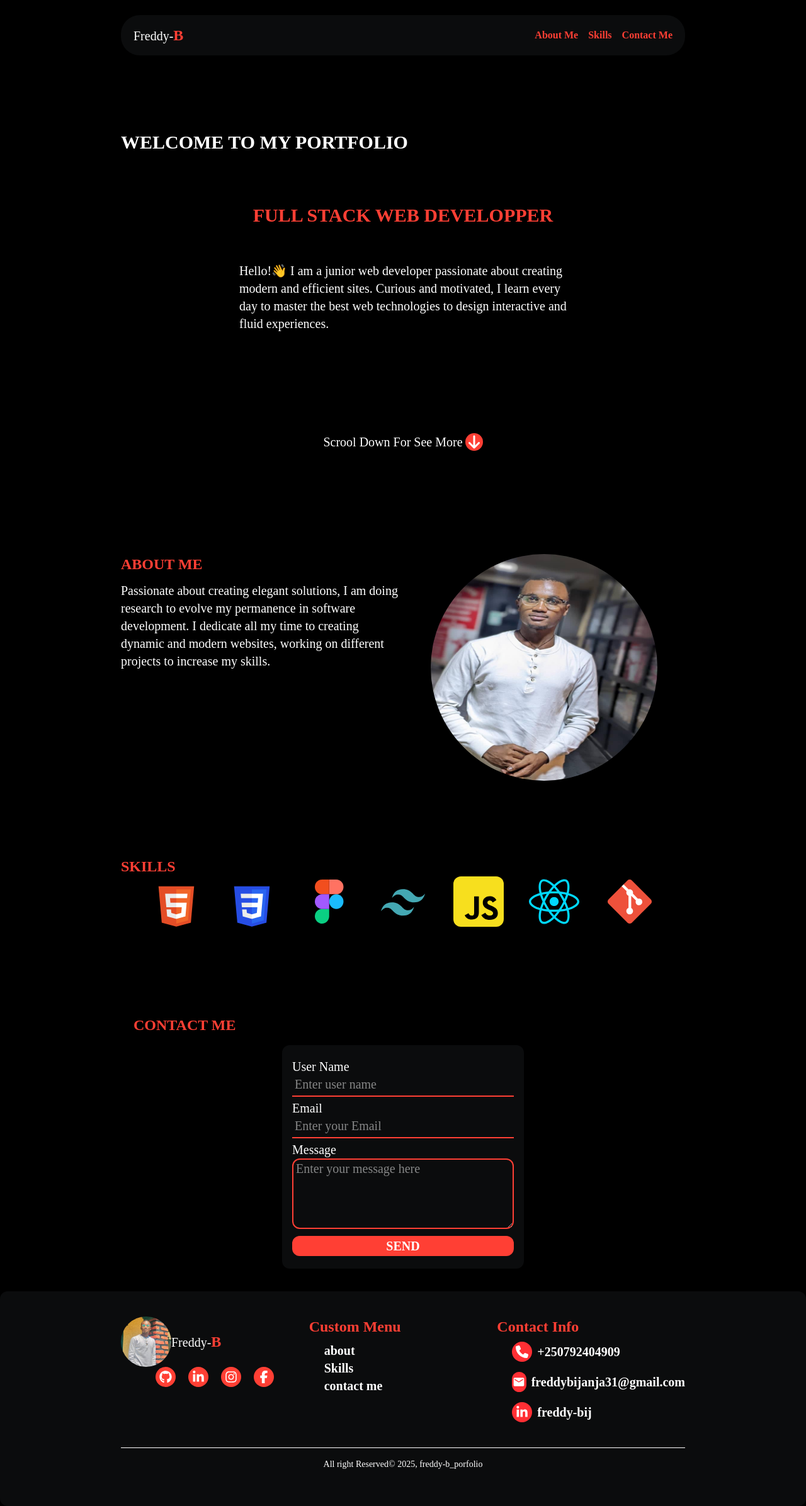
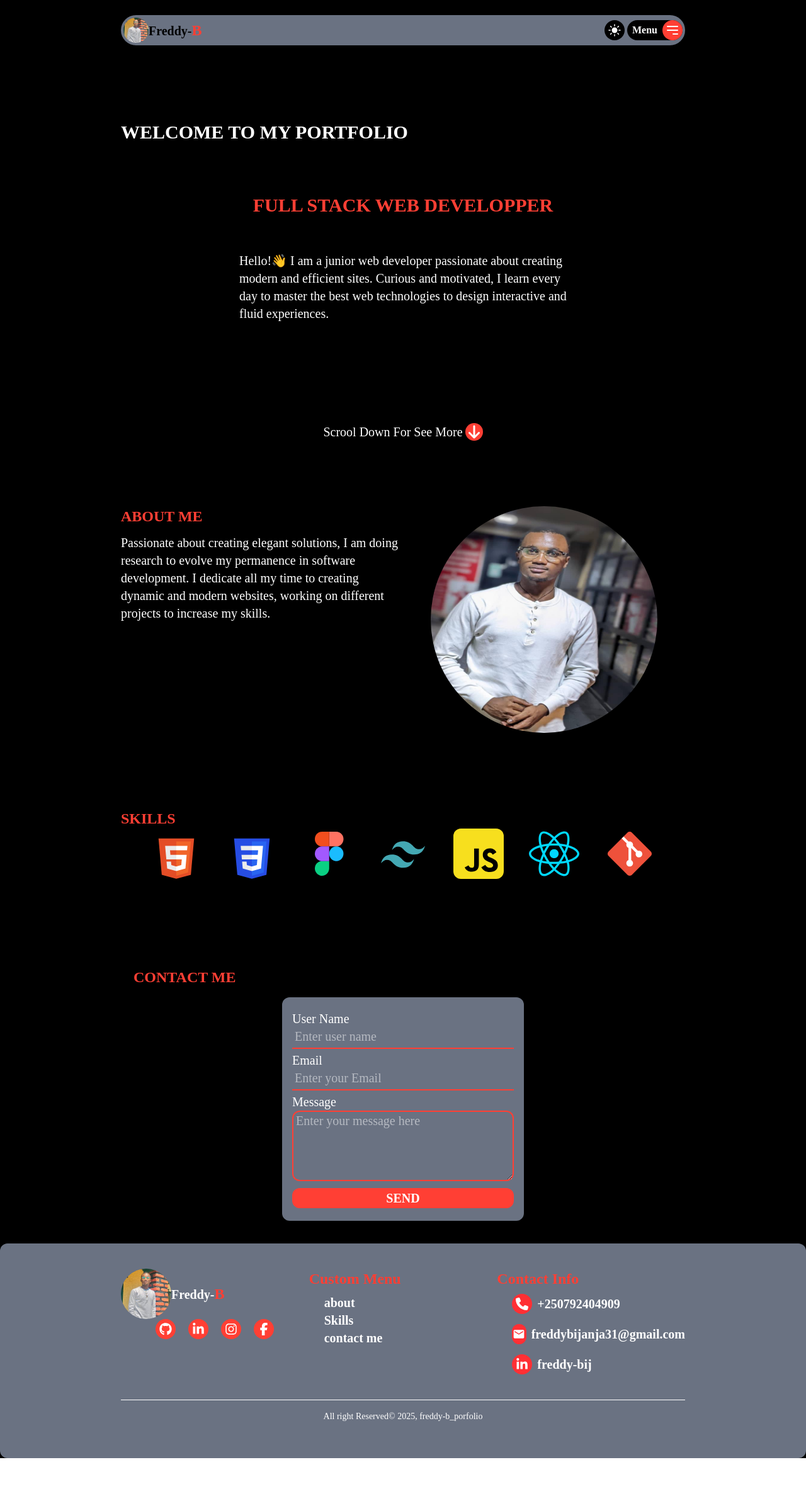
Before and after one commit to Freddy-bij/Personal_Portfolio, a React (Vite) app: page / in a window 1280 px wide. Shown: the whole page at 63% size. After the commit the page ends 2316 px from the top, so only its background shows below. Built offline with nearby package versions, Linux system fonts and the light colour scheme.

Commit message:
chore: add theme to navbar

```diff
--- a/src/App.jsx
+++ b/src/App.jsx
@@ -1,18 +1,27 @@
-import React from 'react'
+import React, { useState } from 'react'
 import { BrowserRouter, Route, Routes } from 'react-router'
 import Home from './pages/Home'
+import { filsContent } from './contents/apiContent'
 
 const App = () => {
+  const [isChange, setIsChange] = useState(true)
+  const [isClicked, setIsClicked] = useState(true)
   return (
-     <div className='bg-black text-white'>
+    <>
+      <filsContent.Provider value={{ isChange, setIsChange, isClicked, setIsClicked }}>
+        <div className={isChange ? "bg-black text-white" : "bg-white text-black"}>
 
-     <BrowserRouter>
-     <Routes>
-      <Route path='/' element={<Home/>}/>
-     </Routes>
+          <BrowserRouter>
+            <Routes>
+              <Route path='/' element={<Home />} />
+            </Routes>
 
-     </BrowserRouter>
-     </div>
+          </BrowserRouter>
+        </div>
+      </filsContent.Provider>
+
+    </>
+
   )
 }
 
--- a/src/Components/Footer.jsx
+++ b/src/Components/Footer.jsx
@@ -5,7 +5,7 @@ import { MdEmail } from "react-icons/md"
 
 const Footer = () => {
   return (
-    <div className=" bg-gray-500/10  rounded-xl font-[sofia] py-10 text-xl">
+    <div className=" bg-gray-500  rounded-xl font-[sofia] py-10 text-xl ">
 
       <div className="w-[70%] mx-auto grid grid-cols-3 border-b-1  pb-10 ">
         <div>
@@ -13,7 +13,7 @@ const Footer = () => {
             <div className="w-20 h-20  ">
               <img src={image} alt="" className="h-full w-full rounded-full " />
             </div>
-            <h1 className=" text-xl">Freddy-<span className="text-2xl font-bold text-[#ff3f34]">B</span></h1>
+            <h1 className=" text-xl font-semibold">Freddy-<span className="text-2xl font-bold text-[#ff3f34]">B</span></h1>
           </div>
           <div className="flex justify-center gap-5">
             <div className="bg-[#ff3f34] w-8 h-8 flex items-center justify-center rounded-full hover:bg-white hover:text-[#ff3f34]"><FaGithub /></div>
@@ -27,22 +27,22 @@ const Footer = () => {
         <div>
           <h1 className="text-[#ff3f34] capitalize font-bold text-2xl">custom menu</h1>
           <ul className=" pl-6 font-semibold  pt-2">
-            <li className=" hover:underline hover:underline-offset-6 hover:text-gray-500/60">about</li>
-            <li className=" hover:underline hover:underline-offset-6 hover:text-gray-500/60">Skills</li>
-            <li className=" hover:underline hover:underline-offset-6 hover:text-gray-500/60">contact me</li>
+            <li className=" hover:underline hover:underline-offset-6 hover:text-[#ff3f34]">about</li>
+            <li className=" hover:underline hover:underline-offset-6 hover:text-[#ff3f34]">Skills</li>
+            <li className=" hover:underline hover:underline-offset-6 hover:text-[#ff3f34]">contact me</li>
           </ul>
         </div>
         <div>
           <h1 className="text-[#ff3f34] capitalize font-bold text-2xl">contact info</h1>
           <ul className="pl-6 font-semibold  pt-2">
-            <div className="flex items-center gap-2 pb-4">  <div className="w-8 h-8  bg-[#ff2f34] flex items-center justify-center rounded-full "><FaPhone /></div> <li className="hover:underline hover:underline-offset-6 hover:text-gray-500/60">+250792404909</li> </div>
-            <div className="flex items-center gap-2 pb-4">  <div className="w-8 h-8  bg-[#ff2f34] flex items-center justify-center rounded-full "><MdEmail /></div><li className="hover:underline hover:underline-offset-6 hover:text-gray-500/60 ">freddybijanja31@gmail.com</li></div>
-            <div className="flex items-center gap-2 ">  <div className="w-8 h-8  bg-[#ff2f34] flex items-center justify-center rounded-full "><FaLinkedinIn /></div><li className="hover:underline hover:underline-offset-6 hover:text-gray-500/60 "> freddy-bij</li></div>
+            <div className="flex items-center gap-2 pb-4">  <div className="w-8 h-8  bg-[#ff2f34] flex items-center justify-center rounded-full "><FaPhone /></div> <li className="hover:underline hover:underline-offset-6 hover:text-[#ff3f34] ">+250792404909</li> </div>
+            <div className="flex items-center gap-2 pb-4">  <div className="w-8 h-8  bg-[#ff2f34] flex items-center justify-center rounded-full "><MdEmail /></div><li className="hover:underline hover:underline-offset-6 hover:text-[#ff3f34]  ">freddybijanja31@gmail.com</li></div>
+            <div className="flex items-center gap-2 ">  <div className="w-8 h-8  bg-[#ff2f34] flex items-center justify-center rounded-full "><FaLinkedinIn /></div><li className="hover:underline hover:underline-offset-6 hover:text-[#ff3f34] "> freddy-bij</li></div>
           </ul>
         </div>
       </div>
 
-       <div className="w-[70%] mx-auto text-center text-sm py-4">
+       <div className="w-[70%] mx-auto text-center text-sm py-4 ">
 
         <p>All right Reserved&copy; { new Date().getFullYear()}, freddy-b_porfolio </p>
        </div>
--- a/src/Components/NavBar.jsx
+++ b/src/Components/NavBar.jsx
@@ -1,17 +1,54 @@
-
+import { useContext } from "react"
+import image from "../images/imag3.png"
+import { HiOutlineMenuAlt3 } from "react-icons/hi"
+import { IoIosSunny } from "react-icons/io"
+import { filsContent } from "../contents/apiContent"
+import { FaMoon } from "react-icons/fa6"
+import { RxCross2 } from "react-icons/rx"
 
 const NavBar = () => {
+  const { isChange, setIsChange, isClicked, setIsClicked } = useContext(filsContent)
   return (
     <div className="bg-balck font-[sofia]">
 
-      <nav className=" flex justify-between bg-gray-500/10 items-center py-4 px-5 w-[70%] mx-auto rounded-[30px]    ">
-        <h1 className=" text-xl">Freddy-<span className="text-2xl font-bold text-[#ff3f34]">B</span></h1>
-        <ul className="flex gap-4 text-[#ff3f34] font-bold ">
+      <nav className=" flex justify-between bg-gray-500 text-black items-center py-1 px-1 w-[70%] mx-auto rounded-[30px] shadow-xl   ">
+        <div className="flex items-center">
+          <div className="w-10 h-10 " >
+            <img src={image} alt="" className="rounded-full w-full h-full" />
+          </div>
+
+          <h1 className=" text-xl font-semibold">Freddy-<span className="text-2xl font-bold text-[#ff3f34]">B</span></h1>
+        </div>
+        <div>
+          <div className="flex items-center gap-1 ">
+            <div className="bg-black text-white w-8 h-8 flex items-center justify-center rounded-full text-2xl" onClick={() => setIsChange(prevIsChange => !prevIsChange)}> {isChange ? <IoIosSunny /> : <FaMoon />} </div>
+
+            <div className="flex items-center bg-black text-white rounded-2xl gap-x-2 relative ">
+              <h1 className="pl-2 font-semibold">Menu</h1>
+              <div className="w-8 h-8 bg-[#ff3f34] flex justify-center items-center rounded-full font-semibold text-white text-2xl" onClick={() => setIsClicked(prevIsClicked => !prevIsClicked)} >{isClicked ? <HiOutlineMenuAlt3 /> : <RxCross2 />}</div>
+
+
+            </div>
+
+          </div>
+
+  {!isClicked && (
+
+        <ul className=" text-[#ff3f34] font-bold  absolute  top-20  bg-gray-500 rounded-sm p-2">
           <li className="hover:text-white">About Me</li>
           <li className="hover:text-white">Skills</li>
           <li className="hover:text-white">Contact Me</li>
         </ul>
+      )
+
+      }
+
+
+        </div>
+
+
       </nav>
+
     </div>
 
   )
--- a/src/Components/SectAbout.jsx
+++ b/src/Components/SectAbout.jsx
@@ -1,7 +1,7 @@
 import freddy from "../images/freddy prof.png"
 const SectAbout = () => {
   return (
-    <div className="bg-black text-white w-[70%]  font-[sofia] mx-auto">
+    <div className=" w-[70%]  font-[sofia] mx-auto">
 
       <div className="grid grid-cols-2 mt-20">
         <div className="flex flex-col ">
--- a/src/Components/SectContact.jsx
+++ b/src/Components/SectContact.jsx
@@ -6,7 +6,7 @@ const SectContact = () => {
        <h1 className="text-[#ff3f34] text-2xl font-bold uppercase " > contact Me</h1>
        <div className="flex justify-center py-4 ">
 
-        <div className="bg-gray-500/10 rounded-xl text-xl py-5 px-4 w-96 ">
+        <div className="bg-gray-500 rounded-xl text-xl py-5 px-4 w-96 ">
 
                 <label>User Name</label><br></br>
                 <input type="text" placeholder="Enter user name" className="outline-none border-b-2 border-[#ff3f34] pb-1 mb-1 pl-1 w-full" /><br></br>
--- a/src/Components/SectSkills.jsx
+++ b/src/Components/SectSkills.jsx
@@ -11,7 +11,7 @@ const SectSkills = () => {
     <div className="w-[70%] mx-auto  font-[sofia] my-30">
         <h1 className="text-[#ff3f34] uppercase font-bold text-2xl">Skills</h1>
      <div className="flex justify-center">
-      <div className=" grid grid-cols-7 gap-10 ">
+      <div className=" grid grid-cols-7 text-white gap-10 ">
         <img src={htlm} alt="" className="w-20 h-20"/>
         <img src={css} alt="" className="w-20 h-20"/>
         <img src={figma} alt="" className="w-20 h-20"/>
--- a/src/Components/WlcmSection.jsx
+++ b/src/Components/WlcmSection.jsx
@@ -4,7 +4,7 @@ import Description from './Description'
 
 const WlcmSection = () => {
   return (
-    <div className='bg-[url("./public/images/bac-remove.png")] h-screen w-full bg-no-repeat bg-cover py-6 bg-black  text-white '>
+    <div className=' py-6  '>
       <NavBar />
       <Description />
 
--- /dev/null
+++ b/src/contents/apiContent.js
@@ -0,0 +1,4 @@
+import { createContext } from "react";
+
+
+ export const filsContent = createContext({})
```
